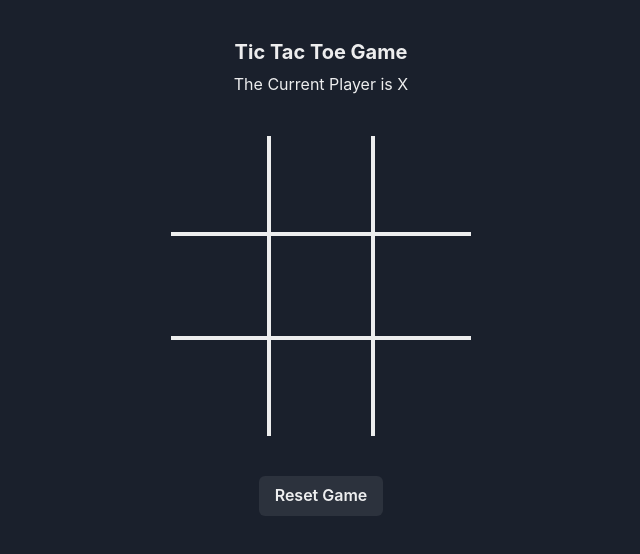
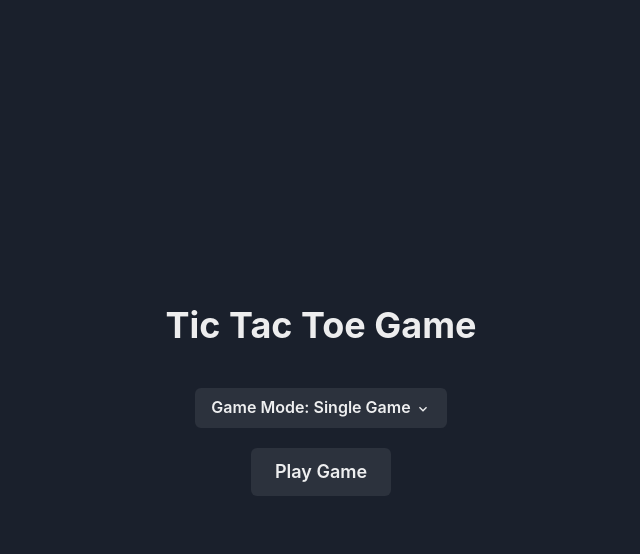
Before and after one commit to mikky-j/tic-tac-toe, a Next.js app: page / in a window 1280 px wide. Shown: the top 554 px of the page, without its empty margins (319-959 px from the left). Built offline with nearby package versions, Linux system fonts and the light colour scheme.

Commit message:
added mode selection

```diff
--- a/pages/index.tsx
+++ b/pages/index.tsx
@@ -1,122 +1,94 @@
 import { Button } from "@chakra-ui/button";
-import { Box, VStack, Text, Heading, Flex, Center } from "@chakra-ui/layout";
+import { ChevronDownIcon } from "@chakra-ui/icons";
+import { Box, Center, Flex, Heading, Stack } from "@chakra-ui/layout";
+import {
+  Menu,
+  MenuButton,
+  MenuList,
+  MenuOptionGroup,
+  MenuItemOption,
+} from "@chakra-ui/menu";
 import type { NextPage } from "next";
-import React, { FC, useState } from "react";
+import Head from "next/head";
+import { useRouter } from "next/router";
+import React, { useState } from "react";
 
-type GameType = "X" | "O" | null;
-const squares: Array<GameType> = Array(9).fill(null);
-interface SquareProps {
-  index: number;
-  onClick: (index: number) => void;
-}
-const Square: FC<SquareProps> = (props) => {
-  return (
-    <Flex
-      size="md"
-      height="100px"
-      width="100px"
-      borderWidth="medium"
-      justifyContent="center"
-      fontSize="xl"
-      alignItems="center"
-      borderTop={props.index > 5 ? "4px" : "none"}
-      borderBottom={props.index < 3 ? "4px" : "none"}
-      // hardcoded the values coz i couldn't think of anything better
-      borderLeft={
-        props.index === 2 || props.index === 5 || props.index === 8
-          ? "4px"
-          : "none"
-      }
-      borderRight={props.index % 3 === 0 ? "4px" : "none"}
-      onClick={() => props.onClick(props.index)}
-    >
-      {squares[props.index]}
-    </Flex>
-  );
-};
-const Board: FC = () => {
-  let [winner, setWinner] = useState<GameType>(null);
-  const [isX, changeX] = useState(true);
-  const handleClick = (index: number): void => {
-    if (squares[index] === null && winner === null) {
-      squares[index] = isX ? "X" : "O";
-      changeX(!isX);
+const Home: NextPage = () => {
+  const router = useRouter();
+  const [mode, setMode] = useState("single");
+  const showMode = () => {
+    let result = "Game Mode: ";
+    switch (mode) {
+      case "b-3":
+        result += "Best of 3";
+        break;
+      case "b-5":
+        result += "Best of 5";
+        break;
+      case "b-10":
+        result += "Best of 10";
+        break;
+      default:
+        result += "Single Game";
+        break;
     }
-    calculateWinner();
-  };
-  const calculateWinner = () => {
-    const winningLines = [
-      [0, 1, 2],
-      [0, 3, 6],
-      [6, 7, 8],
-      [2, 5, 8],
-      [0, 4, 8],
-      [2, 4, 6],
-    ];
-    for (let index = 0; index < winningLines.length; index++) {
-      const [a, b, c] = winningLines[index];
-      if (
-        squares[a] === squares[b] &&
-        squares[b] === squares[c] &&
-        squares[a] !== null
-      ) {
-        setWinner(squares[a]);
-      }
-    }
-  };
-  const renderSquare = (index: number) => {
-    return <Square index={index} onClick={handleClick} />;
-  };
-  const resetBoard = () => {
-    for (let index = 0; index < squares.length; index++) {
-      squares[index] = null;
-    }
-    changeX(true);
-    setWinner(null);
+    return result;
   };
   return (
-    <Box>
-      <Text mb={10} textAlign="center">
-        The Current Player is {isX ? "X" : "O"}
-      </Text>
-      <Flex>
-        {renderSquare(0)}
-        {renderSquare(1)}
-        {renderSquare(2)}
+    <Box w="100vw" h="100vh">
+      <Head>
+        <title>Tic Tac Toe Game | Homepage</title>
+      </Head>
+      <Flex
+        flexDirection="column"
+        justifyContent="center"
+        alignItems="center"
+        w="100%"
+        h="100%"
+      >
+        <Heading size="xl" mb={10}>
+          Tic Tac Toe Game
+        </Heading>
+        <Menu closeOnSelect={true}>
+          <MenuButton as={Button} _expanded={{ bg: "blue.400" }}>
+            {showMode()} <ChevronDownIcon />
+          </MenuButton>
+          <MenuList minWidth="240px">
+            <MenuOptionGroup
+              defaultValue="single"
+              title="Game Mode"
+              type="radio"
+            >
+              <MenuItemOption value="single" onClick={() => setMode("single")}>
+                Single Game
+              </MenuItemOption>
+              <MenuItemOption value="b-3" onClick={() => setMode("b-3")}>
+                Best of 3
+              </MenuItemOption>
+              <MenuItemOption value="b-5" onClick={() => setMode("b-5")}>
+                Best of 5
+              </MenuItemOption>
+              <MenuItemOption value="b-10" onClick={() => setMode("b-10")}>
+                Best of 10
+              </MenuItemOption>
+            </MenuOptionGroup>
+          </MenuList>
+        </Menu>
+        <Button
+          size="lg"
+          mt={5}
+          onClick={() => {
+            router.push({
+              pathname: "/game",
+              query: { mode: mode },
+            });
+          }}
+        >
+          Play Game
+        </Button>
       </Flex>
-      <Flex>
-        {renderSquare(3)}
-        {renderSquare(4)}
-        {renderSquare(5)}
-      </Flex>
-      <Flex>
-        {renderSquare(6)}
-        {renderSquare(7)}
-        {renderSquare(8)}
-      </Flex>
-      {winner !== null ? (
-        <Text textAlign="center" mt={10}>
-          The winner is {winner}
-        </Text>
-      ) : null}
-      <Center>
-        <Button onClick={resetBoard} mt={10}>
-          Reset Game
-        </Button>
-      </Center>
     </Box>
   );
 };
 
-const Home: NextPage = () => {
-  return (
-    <VStack>
-      <Heading size="md" mt={10}>
-        Tic Tac Toe Game
-      </Heading>
-      <Board />
-    </VStack>
-  );
-};
-
 export default Home;
```
